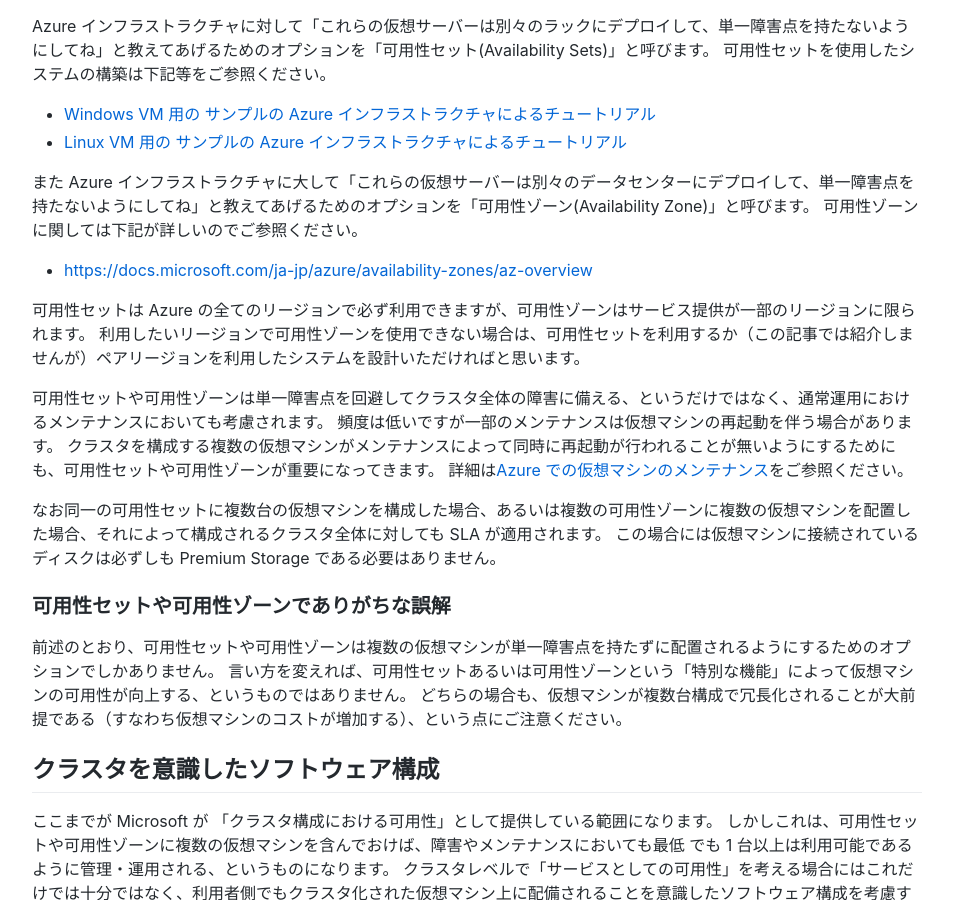
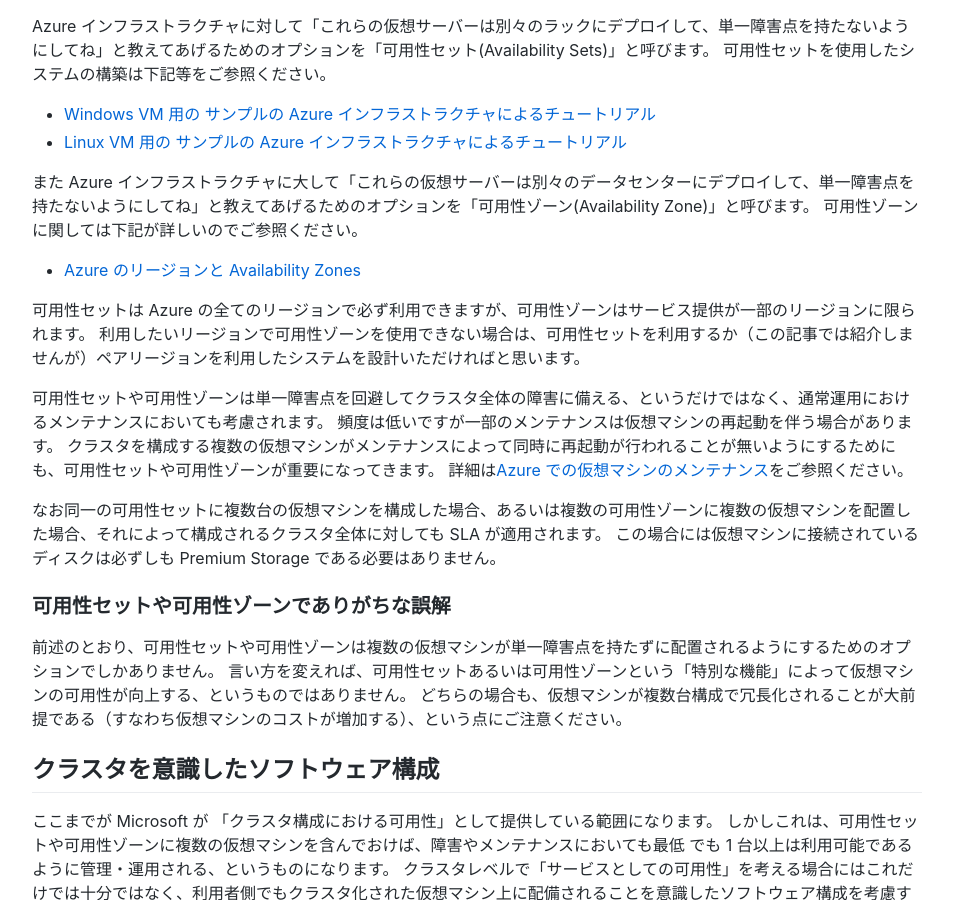
Before and after one commit to ayuina/ainaba-csa-blog, a Jekyll site: the page built from azure-vm-availability/index.md, in a window 1280 px wide and 900 px high, scrolled down 7849 px. Shown: the whole window, without its empty margins (163-1116 px from the left). Built offline with Jekyll 4.4.1, drawn with Linux system fonts in a browser that asks for light colours; the repository's description, which GitHub fills in, is left out.

Commit message:
fix typo

```diff
--- a/azure-vm-availability/index.md
+++ b/azure-vm-availability/index.md
@@ -226,7 +226,7 @@ Azure インフラストラクチャに対して「これらの仮想サーバ
 また Azure インフラストラクチャに大して「これらの仮想サーバーは別々のデータセンターにデプロイして、単一障害点を持たないようにしてね」と教えてあげるためのオプションを「可用性ゾーン(Availability Zone)」と呼びます。
 可用性ゾーンに関しては下記が詳しいのでご参照ください。
 
-- [https://docs.microsoft.com/ja-jp/azure/availability-zones/az-overview](https://docs.microsoft.com/ja-jp/azure/availability-zones/az-overview)
+- [Azure のリージョンと Availability Zones](https://docs.microsoft.com/ja-jp/azure/availability-zones/az-overview)
 
 可用性セットは Azure の全てのリージョンで必ず利用できますが、可用性ゾーンはサービス提供が一部のリージョンに限られます。
 利用したいリージョンで可用性ゾーンを使用できない場合は、可用性セットを利用するか（この記事では紹介しませんが）ペアリージョンを利用したシステムを設計いただければと思います。
```
